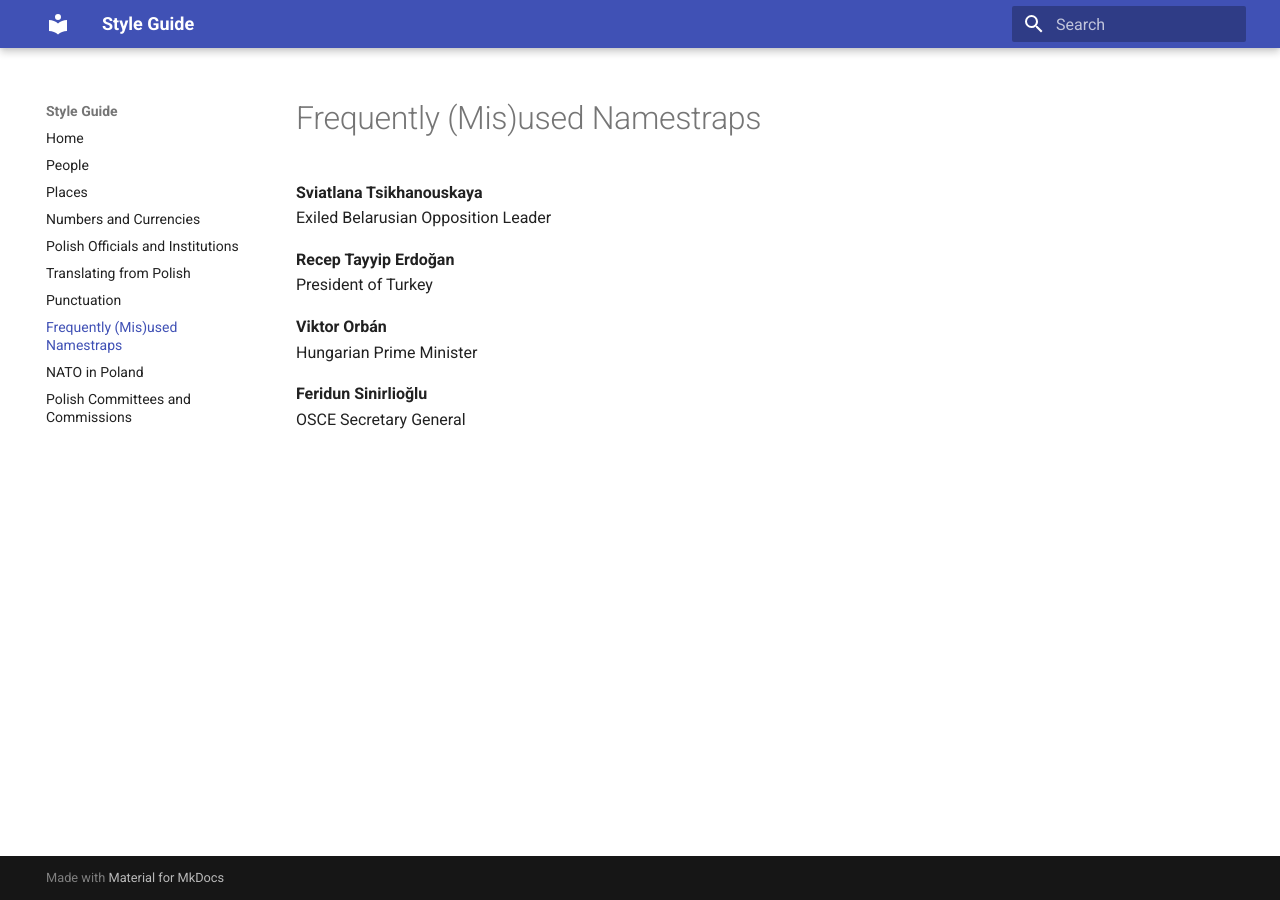
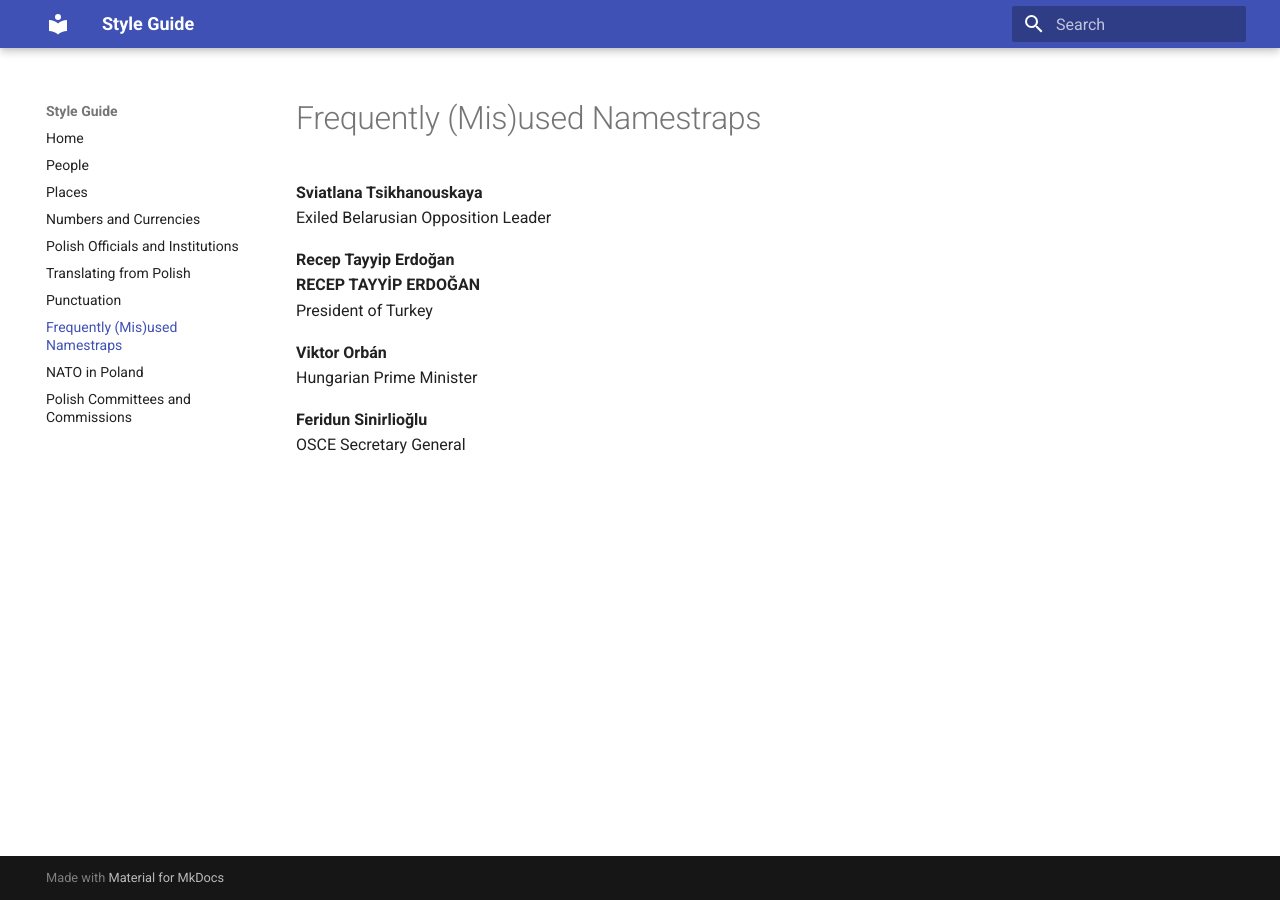
Before and after one commit to rthrbrs/styleguide, an MkDocs documentation site: the page built from docs/Namestraps.md, in a window 1280 px wide. Built offline with MkDocs 1.6.1 and Material for MkDocs 9.7.7, drawn with Linux system fonts in a browser that asks for light colours.

Commit message:
added capitalized RECEP TAYYİP ERDOĞAN

```diff
--- a/docs/Namestraps.md
+++ b/docs/Namestraps.md
@@ -6,6 +6,7 @@ title: Frequently (Mis)used Namestraps
 Exiled Belarusian Opposition Leader
 
 **Recep Tayyip Erdoğan**
+**RECEP TAYYİP ERDOĞAN**
 President of Turkey
 
 **Viktor Orbán**
```
Also changed, not shown: docs/BannedPhrases.md (+0 -1 lines), site/BannedPhrases/index.html, site/Namestraps/index.html, site/search/search_index.json, site/sitemap.xml, 1 other file.
